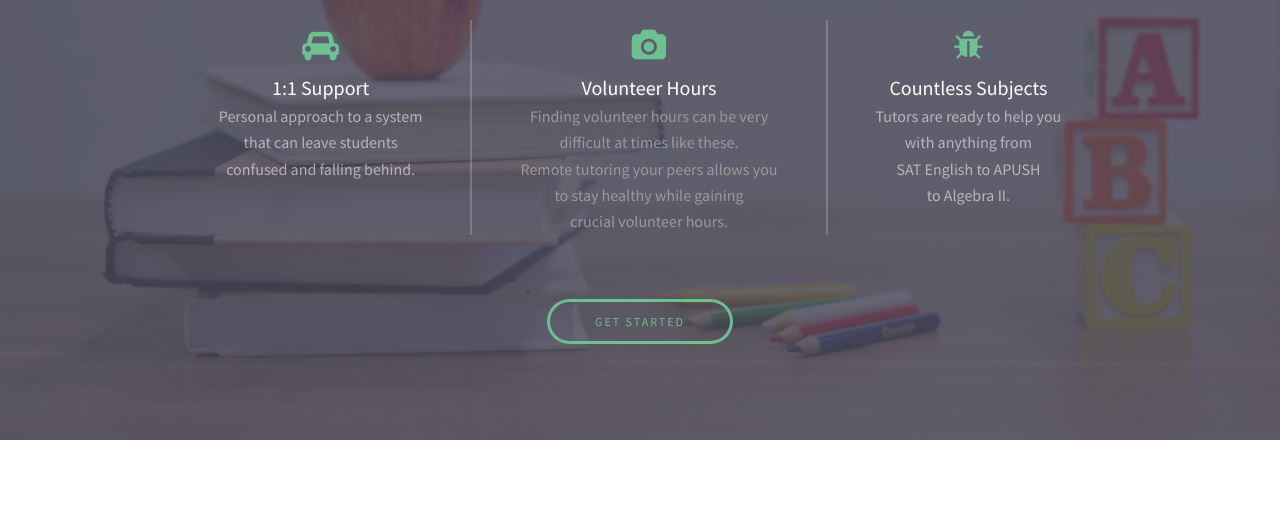
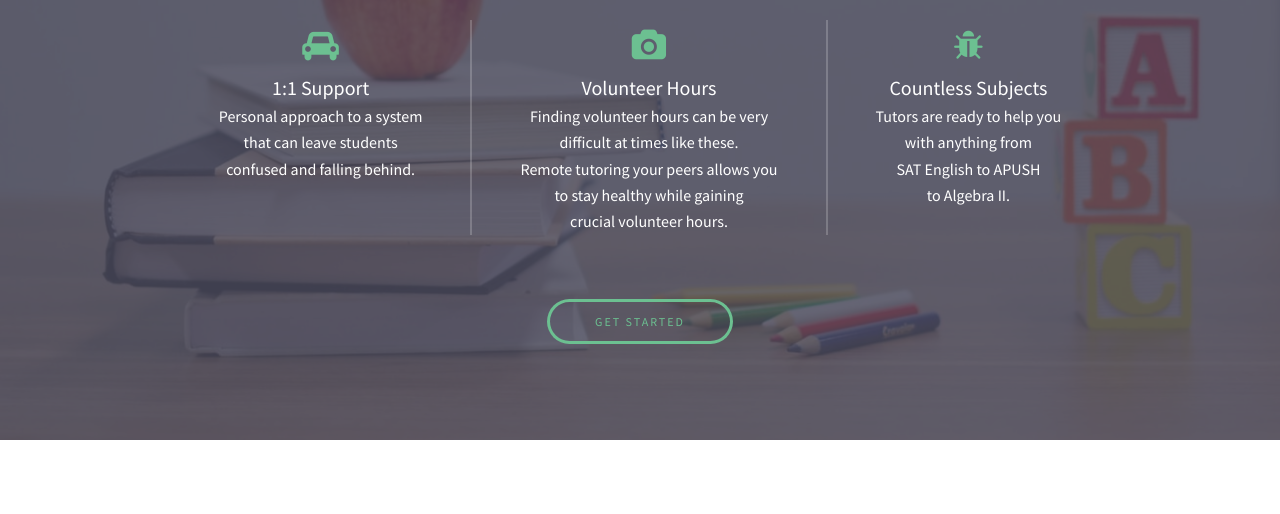
Before and after one commit to jas0nle/covidtutor, a plain HTML site: page index.html in a window 1280 px wide. Shown: the part 286-800 px from the top of the page. Drawn offline with Linux system fonts and the light colour scheme.

Commit message:
Update index.html

```diff
--- a/index.html
+++ b/index.html
@@ -47,28 +47,28 @@ html {
 						<div>
 							<span class="icon fa-car"></span>
 							<h3>1:1 Support</h3>
-							<p>Personal approach to a system
+							<p><font color="white">Personal approach to a system
 							<br>that can leave students
-							<br>confused and falling behind.</p>
+							<br>confused and falling behind.</font></p>
 						</div>
 
 						<div>
 							<span class="icon fa-camera"></span>
 							<h3><center>Volunteer Hours</h3>
-							<p><center>Finding volunteer hours can be very
+							<p><center><font color="white">Finding volunteer hours can be very
 							<br>difficult at times like these.
 							<br>Remote tutoring your peers allows you
 							<br>to stay healthy while gaining
-							<br>crucial volunteer hours.</p>
+							<br>crucial volunteer hours.</font></p>
 						</div>
 
 						<div>
 							<span class="icon fa-bug"></span>
 							<h3>Countless Subjects</h3>
-							<p>Tutors are ready to help you
+							<p><font color="white">Tutors are ready to help you
 							<br>with anything from
 							<br>SAT English to APUSH
-							<br>to Algebra II.</p>
+							<br>to Algebra II.</font></p>
 						</div>
 
 
```
